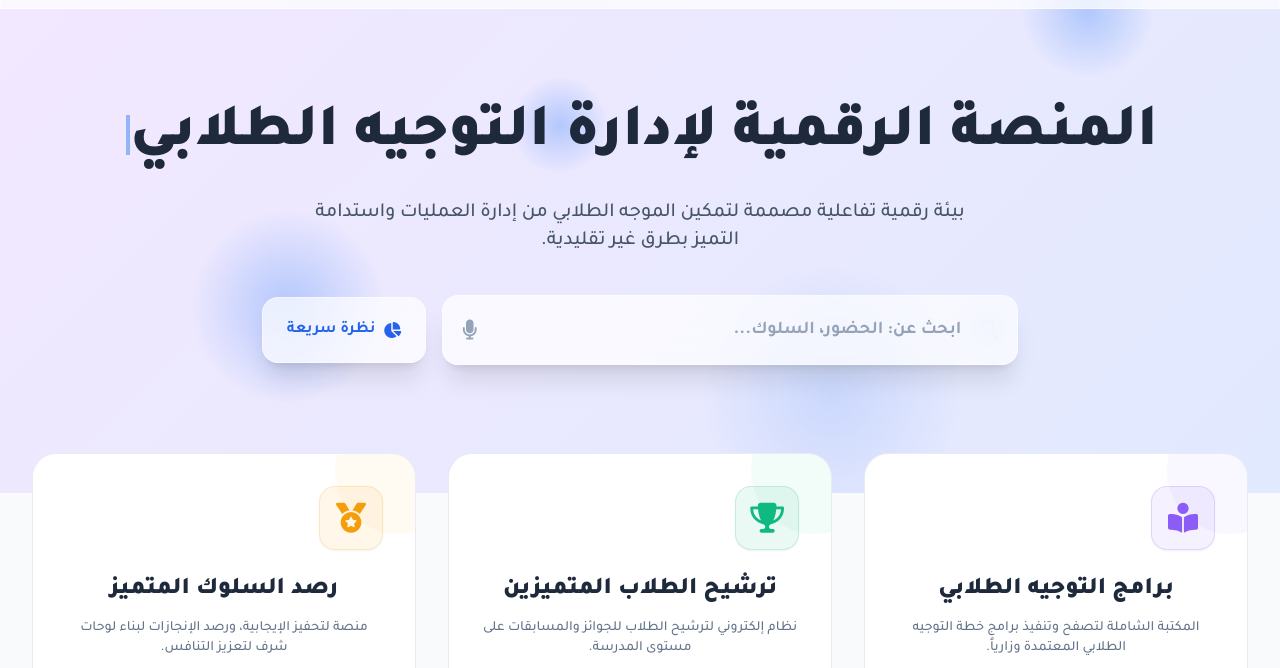
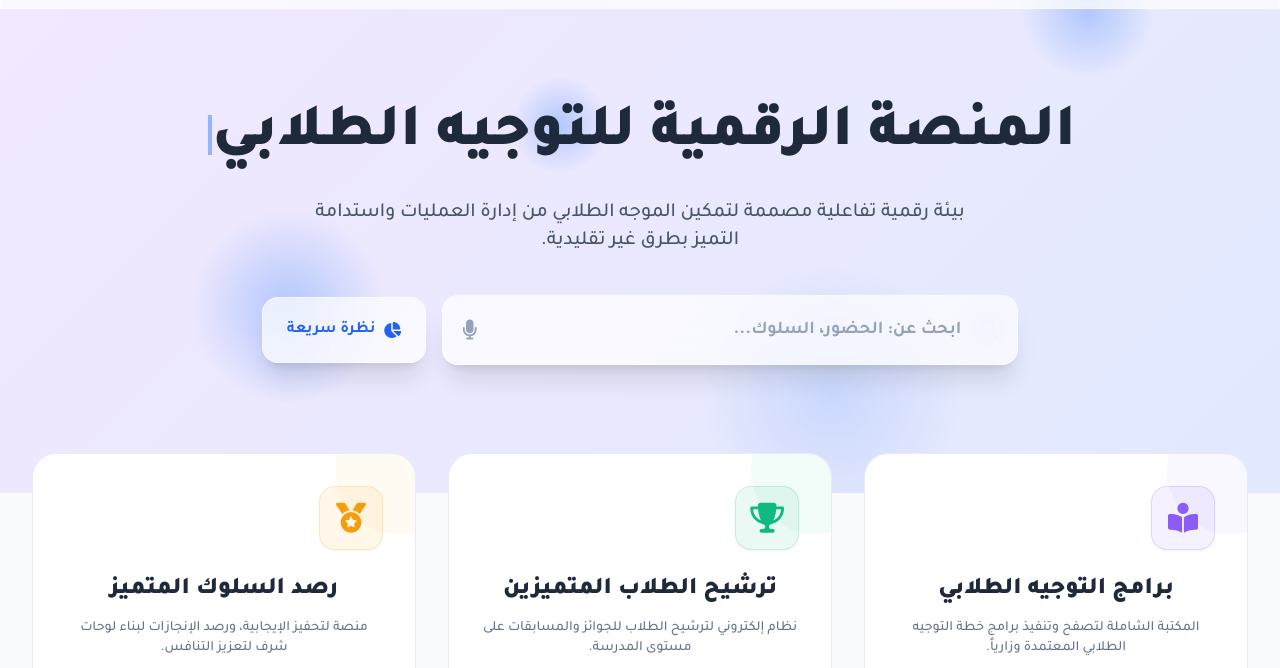
Before and after one commit to hadimm2001-source/Portal2030, a plain HTML site: page index.html in a window 1280 px wide. Shown: the part 73-741 px from the top of the page. Drawn offline with nearby package versions, Linux system fonts and the light colour scheme.

Commit message:
Update index.html

```diff
--- a/index.html
+++ b/index.html
@@ -466,7 +466,7 @@
                 splash.classList.add('opacity-0');
                 setTimeout(() => {
                     splash.remove(); renderCards(servicesData);
-                    let i = 0; const txt = "المنصة الرقمية لإدارة التوجيه الطلابي";
+                    let i = 0; const txt = "المنصة الرقمية للتوجيه الطلابي";
                     function type() { if(i < txt.length) { document.getElementById("dynamic-greeting").textContent += txt.charAt(i); i++; setTimeout(type, 50); } }
                     type();
                 }, 1000);
```
